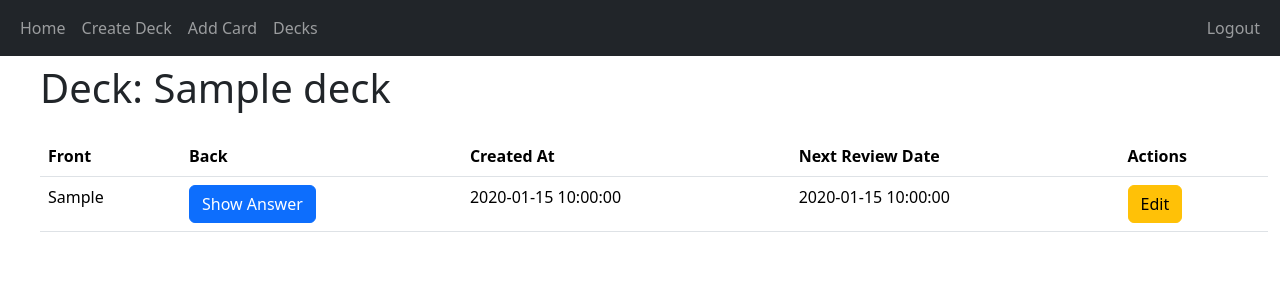
After one commit to TEW07/SummerProject, a Flask app: page /view_deck/1 in a window 1280 px wide. The commit adds this page. Shown: the top 300 px of the page. Run offline with Flask 3, Linux system fonts and the light colour scheme; a user stored in the database is signed in; tables that the repository leaves empty hold one stand-in row (values such as "Sample post").

Commit message:
Implemented feature for users to click on one of their decks and view the cards in that deck. Users can click a button to reveal the answer on the back of the card and can click another button to edit either side of the card

```diff
--- a/app/decks/models.py
+++ b/app/decks/models.py
@@ -6,18 +6,18 @@ class Deck(db.Model):
     deck_id = db.Column(db.Integer, primary_key=True)
     name = db.Column(db.String(100), unique=True, nullable=False)
     user_id = db.Column(db.Integer, db.ForeignKey('user.user_id'), nullable=False)
-
+    cards = db.relationship('Card', backref='deck', lazy=True)  # Relationship to Card model
 
     def __repr__(self):
         return f"Deck('{self.name}', '{self.user_id}')"
-
 
 class Card(db.Model):
     card_id = db.Column(db.Integer, primary_key=True)
     front = db.Column(db.String(255), nullable=False)
     back = db.Column(db.String(255), nullable=False)
     created_at = db.Column(db.DateTime, default=datetime.utcnow)
-    deck_id = db.Column(db.Integer, db.ForeignKey('deck.deck_id'), nullable=False)
+    next_review_date = db.Column(db.DateTime, nullable=True)
+    deck_id = db.Column(db.Integer, db.ForeignKey('deck.deck_id'), nullable=False)  # Foreign key to Deck
 
     def __repr__(self):
         return f"Card('{self.front}', '{self.back}')"
--- a/app/decks/routes.py
+++ b/app/decks/routes.py
@@ -1,8 +1,8 @@
-from flask import render_template, redirect, url_for, flash
+from flask import render_template, redirect, url_for, flash, abort, request
 from flask_login import current_user, login_required
 from app import db
 from . import decks_blueprint
-from .forms import CreateDeckForm, AddCardForm
+from .forms import CreateDeckForm, AddCardForm, EditCardForm
 from .models import Deck, Card
 
 
@@ -28,11 +28,24 @@ def decks():
     for deck in user_decks:
         card_count = Card.query.filter_by(deck_id=deck.deck_id).count()
         deck_data.append({
+            'deck_id': deck.deck_id,
             'name': deck.name,
             'cards': card_count,
+            'next_review_date': '',  # Add logic for next review date
+            'last_review_date': ''  # Add logic for last review date
         })
 
-    return render_template('decks.html', decks=deck_data)  # Use 'decks' to match the template
+    return render_template('decks.html', decks=deck_data)
+
+
+@decks_blueprint.route('/view_deck/<int:deck_id>')
+@login_required
+def view_deck(deck_id):
+    deck = Deck.query.get_or_404(deck_id)
+    if deck.user_id != current_user.user_id:
+        abort(403)  # Forbidden access
+    cards = Card.query.filter_by(deck_id=deck.deck_id).all()
+    return render_template('view_deck.html', deck=deck, cards=cards)
 
 
 @decks_blueprint.route('/add_card', methods=['GET', 'POST'])
@@ -55,3 +68,24 @@ def add_card():
         return redirect(url_for('decks.decks'))
 
     return render_template('add_card.html', title='Add Card', form=form)
+
+
+@decks_blueprint.route('/edit_card/<int:card_id>', methods=['GET', 'POST'])
+@login_required
+def edit_card(card_id):
+    card = Card.query.get_or_404(card_id)
+    if card.deck.user_id != current_user.user_id:
+        abort(403)
+    form = EditCardForm()
+
+    if form.validate_on_submit():
+        card.front = form.front.data
+        card.back = form.back.data
+        db.session.commit()
+        flash('Your card has been updated!', 'success')
+        return redirect(url_for('decks.view_deck', deck_id=card.deck_id))
+    elif request.method == 'GET':
+        form.front.data = card.front
+        form.back.data = card.back
+
+    return render_template('edit_card.html', title='Edit Card', form=form, card=card)
--- /dev/null
+++ b/app/decks/templates/view_deck.html
@@ -0,0 +1,48 @@
+{% extends "base.html" %}
+
+{% block title %}View Deck{% endblock %}
+{% block heading %}Deck: {{ deck.name }}{% endblock %}
+{% block content %}
+<div class="container">
+    <table class="table">
+        <thead>
+            <tr>
+                <th scope="col">Front</th>
+                <th scope="col">Back</th>
+                <th scope="col">Created At</th>
+                <th scope="col">Next Review Date</th>
+                <th scope="col">Actions</th>
+            </tr>
+        </thead>
+        <tbody>
+            {% for card in cards %}
+                <tr>
+                    <td>{{ card.front }}</td>
+                    <td>
+                        <button class="btn btn-primary" onclick="toggleAnswer('answer-{{ card.card_id }}')">Show Answer</button>
+                        <div id="answer-{{ card.card_id }}" class="answer" style="display: none;">
+                            {{ card.back }}
+                        </div>
+                    </td>
+                    <td>{{ card.created_at }}</td>
+                    <td>{{ card.next_review_date }}</td>
+                    <td>
+                        <a href="{{ url_for('decks.edit_card', card_id=card.card_id) }}" class="btn btn-warning">Edit</a>
+                    </td>
+                </tr>
+            {% endfor %}
+        </tbody>
+    </table>
+</div>
+
+<script>
+function toggleAnswer(id) {
+    var answerElement = document.getElementById(id);
+    if (answerElement.style.display === "none") {
+        answerElement.style.display = "block";
+    } else {
+        answerElement.style.display = "none";
+    }
+}
+</script>
+{% endblock %}
```
Also changed, not shown: app/decks/forms.py (+8 -3 lines), app/decks/templates/decks.html (+4 -4 lines), app/decks/templates/edit_card.html (added, +22 -0 lines).
